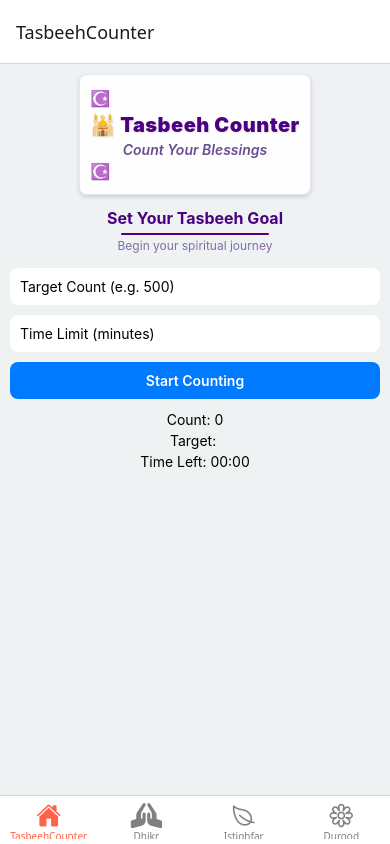
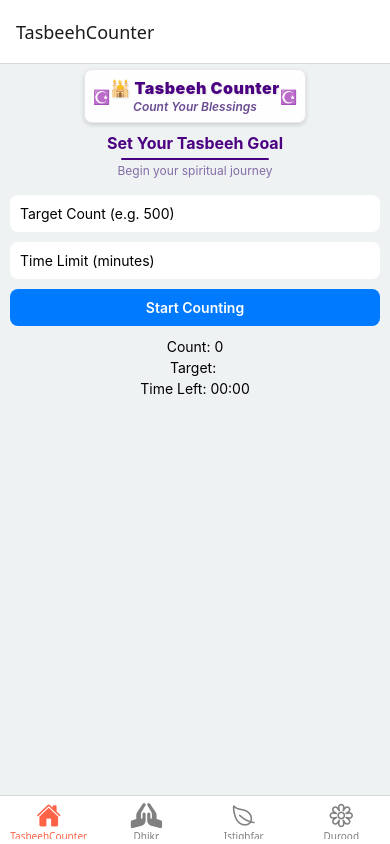
Before and after one commit to MHHJisan/TasbeehCounter, a React Native app: screen /TasbeehCounter in a window 390 px wide. Built offline with nearby package versions, Linux system fonts and the light colour scheme.

Commit message:
🎯 Optimize spacing: reduce top margin and improve header-to-title flow

```diff
--- a/screens/TasbeehCounter.js
+++ b/screens/TasbeehCounter.js
@@ -225,12 +225,12 @@ const TasbeehCounter = () => {
             ]}
           >
             <View style={styles.headerGradient}>
-              <View style={styles.headerDecoration}>
+              <View style={styles.headerRow}>
                 <Text style={styles.decorationText}>☪️</Text>
-              </View>
-              <Text style={styles.header}>🕌 Tasbeeh Counter</Text>
-              <Text style={styles.subHeader}>Count Your Blessings</Text>
-              <View style={styles.headerDecoration}>
+                <View style={styles.headerTextContainer}>
+                  <Text style={styles.header}>🕌 Tasbeeh Counter</Text>
+                  <Text style={styles.subHeader}>Count Your Blessings</Text>
+                </View>
                 <Text style={styles.decorationText}>☪️</Text>
               </View>
             </View>
@@ -343,11 +343,11 @@ const styles = StyleSheet.create({
   },
   headerContainer: {
     alignItems: "center",
-    marginBottom: 10,
+    marginBottom: 8,
   },
   headerGradient: {
     backgroundColor: "rgba(255, 255, 255, 0.9)",
-    padding: 10,
+    padding: 8,
     borderRadius: 8,
     shadowColor: "#000",
     shadowOffset: { width: 0, height: 2 },
@@ -357,21 +357,24 @@ const styles = StyleSheet.create({
     borderWidth: 1,
     borderColor: "rgba(75, 0, 130, 0.1)",
   },
-  headerDecoration: {
+  headerRow: {
     flexDirection: "row",
     alignItems: "center",
     justifyContent: "space-between",
     width: "100%",
-    marginVertical: 3,
+  },
+  headerTextContainer: {
+    flexDirection: "column",
+    alignItems: "center",
   },
   decorationText: {
-    fontSize: 16,
+    fontSize: 14,
     fontWeight: "bold",
     color: "#4B0082",
     opacity: 0.8,
   },
   header: {
-    fontSize: 20,
+    fontSize: 16,
     fontWeight: "900",
     color: "#4B0082",
     textAlign: "center",
@@ -379,20 +382,20 @@ const styles = StyleSheet.create({
     textShadowOffset: { width: 1, height: 1 },
     textShadowRadius: 2,
     letterSpacing: 0.5,
-    marginVertical: 2,
+    marginVertical: 0,
   },
   subHeader: {
-    fontSize: 14,
+    fontSize: 12,
     fontWeight: "600",
     color: "#6a4c93",
     textAlign: "center",
-    marginTop: 2,
+    marginTop: 1,
     fontStyle: "italic",
   },
   titleContainer: {
     alignItems: "center",
-    marginBottom: 10,
-    marginTop: 3,
+    marginBottom: 12,
+    marginTop: 2,
   },
   title: {
     fontSize: 16,
@@ -483,6 +486,7 @@ const styles = StyleSheet.create({
   },
   scrollContent: {
     padding: 10,
+    paddingTop: 5,
   },
 });
 
```
